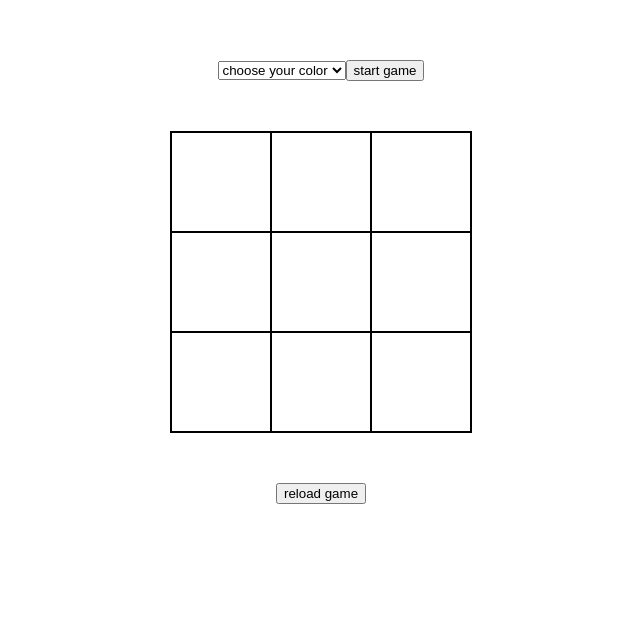
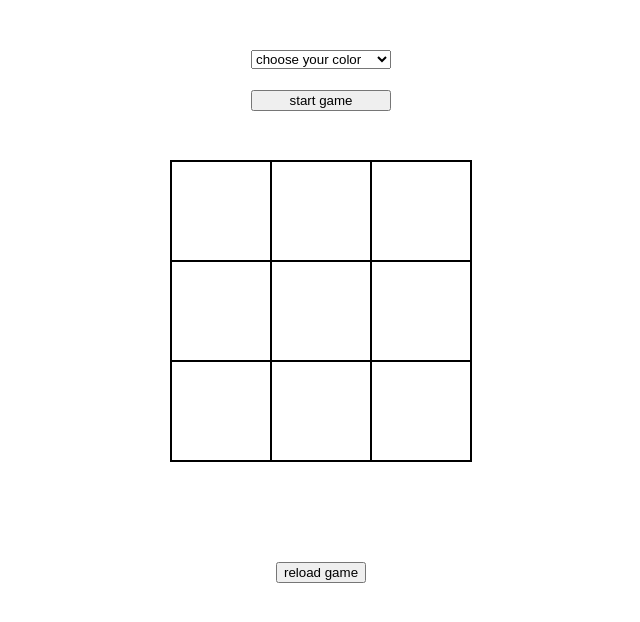
Before and after one commit to tkachukione/XO-game, a Vue app: page / in a window 1280 px wide. Shown: the top 622 px of the page, without its empty margins (319-959 px from the left). Built offline with nearby package versions, Linux system fonts and the light colour scheme.

Commit message:
implemented all

```diff
--- a/src/App.vue
+++ b/src/App.vue
@@ -1,25 +1,23 @@
 <template>
-  <div id="app">
-      <select v-model="selected" v-if="isGameStarted === false">
+  <div id="app" class="app">
+      <select class="select" v-model="selected" v-if="!isGameStarted">
         <option value="" >choose your color</option>
         <option value='red'>red</option>
         <option value='yellow'>yellow</option>
       </select>
-      <button @click="startGame" v-if="isGameStarted === false">start game</button>
+      <button class="button" @click="startGame" v-if="!isGameStarted">start game</button>
       <div class="game__square">
         <div
-          v-on:click="() => greet(item)"
+          v-on:click="() => onClick(item)"
           class="game__cell"
           v-for="item in this.arr"
           :key="item.i"
           v-bind:style="style(item)"
         >{{ item.name }}</div>
-
       </div>
-      <h1 v-if="this.isWon && !this.isDrow">player {{winner}} won!</h1>
-      <h1 v-if="this.isDrow"> DROW </h1>
+      <h1 v-if="this.winner && !this.isDrow">player {{winner}} won!</h1>
+      <h1 v-if="this.isDrow && !this.winner"> DROW </h1>
       <button @click="reloadPage">reload game</button>
-
   </div>
 </template>
 
@@ -28,13 +26,24 @@
 export default {
   name: 'App',
   data() {
+    const rand =  Math.floor(Math.random() * (2));
     return {
       isGameStarted: false,
       selected: '',
-      count: 1,
-      arr:   [{name:null,i:0},{name:null,i:1},{name:null,i:2},{name:null,i:3},{name:null,i:4},{name:null,i:5},{name:null,i:6},{name:null,i:7},{name:null,i:8}],
-      pleyer: Boolean(this.count),
-      isWon: false,
+      playerMove: rand,
+      firstMoveChance: rand,
+      arr:
+      [
+        {name:null,i:0},
+        {name:null,i:1},
+        {name:null,i:2},
+        {name:null,i:3},
+        {name:null,i:4},
+        {name:null,i:5},
+        {name:null,i:6},
+        {name:null,i:7},
+        {name:null,i:8}
+      ],
       winner: '',
       isDrow: false
     }
@@ -44,91 +53,48 @@ export default {
       if (!item.name) {
         return '';
       }
-      console.log(this.selected)
-      if (this.count % 2 === 0)
-      // ходимо перші
+      const otherColor = this.selected === 'red' ? 'yellow' : 'red';
+      if (this.firstMoveChance % 2 === 0)
       {
-        if(this.selected === 'red') {
-          return (item.name === 'X' ? { background: 'red' } : { background: 'yellow' })
-        }
-        if(this.selected === 'yellow') {
-          return (item.name === 'X' ? { background: 'yellow' } : { background: 'red' })
-        }
-      }
-       if (this.count % 2 !== 0) // ходимо другі
-       {
-        if(this.selected === 'red') {
-            return (item.name === 'O' ? { background: 'red' } : { background: 'yellow' })
-          }
-        if(this.selected === 'yellow') {
-            return (item.name === 'O' ? { background: 'yellow' } : { background: 'red' })
-          }
+        return (item.name === 'X' ? { background: this.selected } : { background: otherColor })
+      } else {
+        return (item.name === 'O' ? { background: this.selected } : { background: otherColor })
       }
     },
     startGame() {
+      if (!this.selected) {
+         alert('YOU NEED TO CHOOSE A COLOR')
+        return;
+      }
       this.isGameStarted = true;
-      if(this.count === 1) {
+      if(this.firstMoveChance === 1) {
         this.arr[Math.floor(Math.random() *8)].name = 'X'
-      } /// WTF?
+      }
     },
-    greet(item) {
-      if (item.name || this.isWon) {
-        return
+    onClick(item) {
+      if (item.name || this.winner) {
+        return;
       }
-      // if(!this.selected) {
-      //   alert('YOU NEED TO CHOOSE A COLOR')
-      //   return;
-      // }
-      // if(!this.isGameStarted) {
-      //   alert('YOU NEED TO PRESS A BUTTON "START GAME"')
-      //   return;
-      // }
-      // if(!this.isGameStarted && !this.selected) {
-      //   alert('YOU NEED TO PRESS A BUTTON "START GAME" AND YOU NEED TO CHOOSE A COLOR')
-      //   return;
-      // }
-        console.log(this.count)
-        item.name = (this.count % 2 === 0) ? 'X' : 'O';
-        this.count++
-        let r = this.arr.filter(w => !w.name)[Math.floor(Math.random() * this.arr.filter(h=>!h.name).length)]
-        this.arr[r.i].name = (this.count % 2 === 0) ? 'X' : 'O';
-        this.count++
+      if(!this.selected) {
+        alert('YOU NEED TO CHOOSE A COLOR')
+        return;
+      }
+      if(!this.isGameStarted) {
+        alert('YOU NEED TO PRESS A BUTTON "START GAME"')
+        return;
+      }
+        item.name = (this.playerMove % 2 === 0) ? 'X' : 'O';
+        this.playerMove++
+        this.winCheck()
+        if (!this.winner) {
+          const randomSortedArray = this.arr.filter(item => !item.name)[Math.floor(Math.random() * this.arr.filter(element=>!element.name).length)]
+          this.arr[randomSortedArray.i].name = (this.playerMove % 2 === 0) ? 'X' : 'O';
+          this.playerMove++
           if(this.selected)
           this.winCheck()
-
-      // if(this.count % 2 !== 0) {
-      //   console.log(this.player)
-      //   console.log(this.count)
-      //   let r = this.arr.filter(w => !w.name)[Math.floor(Math.random() * this.arr.filter(h=>!h.name).length)]
-      //   this.arr[r.i].name = (this.count % 2 === 0) ? 'X' : 'O';
-      //   this.count++
-      //   item.name = (this.count % 2 === 0) ? 'X' : 'O';
-      //   this.count++
-      //   if(this.selected)
-      //   this.winner()
-      // }
-
+        }
     },
     winCheck() {
-      // if (this.arr[0].name && this.arr[1].name && this.arr[2].name || this.arr[3].name && this.arr[4].name && this.arr[5].name) {
-      //     this.isWon = true
-      //     // window.location.reload();
-      //     // alert('player win')
-      // }
-
-      // if (this.arr.slice(0, 3).every(win => win.name === 'X') || this.arr.slice(3, 6).every(win => win.name === 'X') || this.arr.slice(6, 9).every(win => win.name === 'X')
-      // || this.arr[0].name === 'X' && this.arr[3].name === 'X' && this.arr[6].name === 'X' || this.arr[1].name === 'X' && this.arr[4].name === 'X' && this.arr[7].name === 'X' || this.arr[2].name === 'X' && this.arr[5].name === 'X' && this.arr[8].name === 'X'
-      // || this.arr[0].name === 'X' && this.arr[4].name === 'X' && this.arr[8].name === 'X' || this.arr[2].name === 'X' && this.arr[4].name === 'X' && this.arr[6].name === 'X') {
-      //   this.isWon = true;
-      //   this.winner = 'X';
-      // }
-      // if (this.arr.slice(0, 3).every(win => win.name === 'O') || this.arr.slice(3, 6).every(win => win.name === 'O') || this.arr.slice(6, 9).every(win => win.name === 'O')
-      // || this.arr[0].name === 'O' && this.arr[3].name === 'O' && this.arr[6].name === 'O' || this.arr[1].name === 'O' && this.arr[4].name === 'O' && this.arr[7].name === 'O' || this.arr[2].name === 'O' && this.arr[5].name === 'O' && this.arr[8].name === 'O'
-      // || this.arr[0].name === 'O' && this.arr[4].name === 'O' && this.arr[8].name === 'O' || this.arr[2].name === 'O' && this.arr[4].name === 'O' && this.arr[6].name === 'O') {
-      //   this.isWon = true;
-      //   this.winner = 'O';
-      // }
-
       const winningСombination = [
         [0, 1, 2],
         [3, 4, 5],
@@ -139,25 +105,29 @@ export default {
         [0, 4, 8],
         [2, 4, 6],
       ];
-
       for (let i = 0; i < winningСombination.length; i++) {
         const [a, b, c] = winningСombination[i];
-      if (this.arr[a].name && this.arr[a].name === this.arr[b].name && this.arr[a].name === this.arr[c].name) {
+
+        const isWin = this.arr[a].name === this.arr[b].name && this.arr[a].name === this.arr[c].name;
+
+        if (this.arr[a].name && isWin) {
           this.winner = this.arr[a].name;
-        this.isWon = true;
-      } else if (this.arr.every(player => player.name)){
-        this.isDrow = true
+          return;
         }
+      }
+      if (this.arr.every(player => player.name)) {
+        this.isDrow = true;
+        return;
       }
     },
     reloadPage() {
       window.location.reload();
     },
     firstMove () {
-      if(this.count % 2 !== 0) {
-        let r = this.arr.filter(w => !w.name)[Math.floor(Math.random() * this.arr.filter(h=>!h.name).length)]
-        this.arr[r.i].name = (this.count % 2 === 0) ? 'O' : 'X';
-        this.count++
+      if(this.f % 2 !== 0) {
+        const randomSortedArray = this.arr.filter(item => !item.name)[Math.floor(Math.random() * this.arr.filter(element=>!element.name).length)]
+        this.arr[randomSortedArray.i].name = (this.rand % 2 === 0) ? 'O' : 'X';
+        this.f++
       }
     }
   }
@@ -166,23 +136,42 @@ export default {
 </script>
 
 <style>
-#app {
+.app {
   font-family: Avenir, Helvetica, Arial, sans-serif;
   -webkit-font-smoothing: antialiased;
   -moz-osx-font-smoothing: grayscale;
   text-align: center;
   color: #2c3e50;
-  margin-top: 60px;
+  margin-top: 160px;
+  /* position: relative; */
 }
 .game__square {
   height: 300px;
   width: 300px;
   border: 1px solid black;
-  margin: 50px auto;
+  margin: 100px auto;
   font-size: 110px;
   text-align: center;
   line-height: 100px;
   font-family: 'Indie Flower', sans-serif;
+}
+.select {
+  display: block;
+  left: calc(50% - 70px);
+  margin-bottom: 20px;
+  position: absolute;
+  top: 50px;
+  box-sizing: border-box;
+  width: 140px;
+}
+.button {
+  display: block;
+  left: calc(50% - 70px);
+  margin-bottom: 20px;
+  position: absolute;
+  top: 90px;
+  box-sizing: border-box;
+  width: 140px;
 }
 .red{
   background: red;
```
Also changed, not shown: 1 other file (tests, documents, lock files or other folders). Lines whose indentation alone changed are shown as unchanged.
